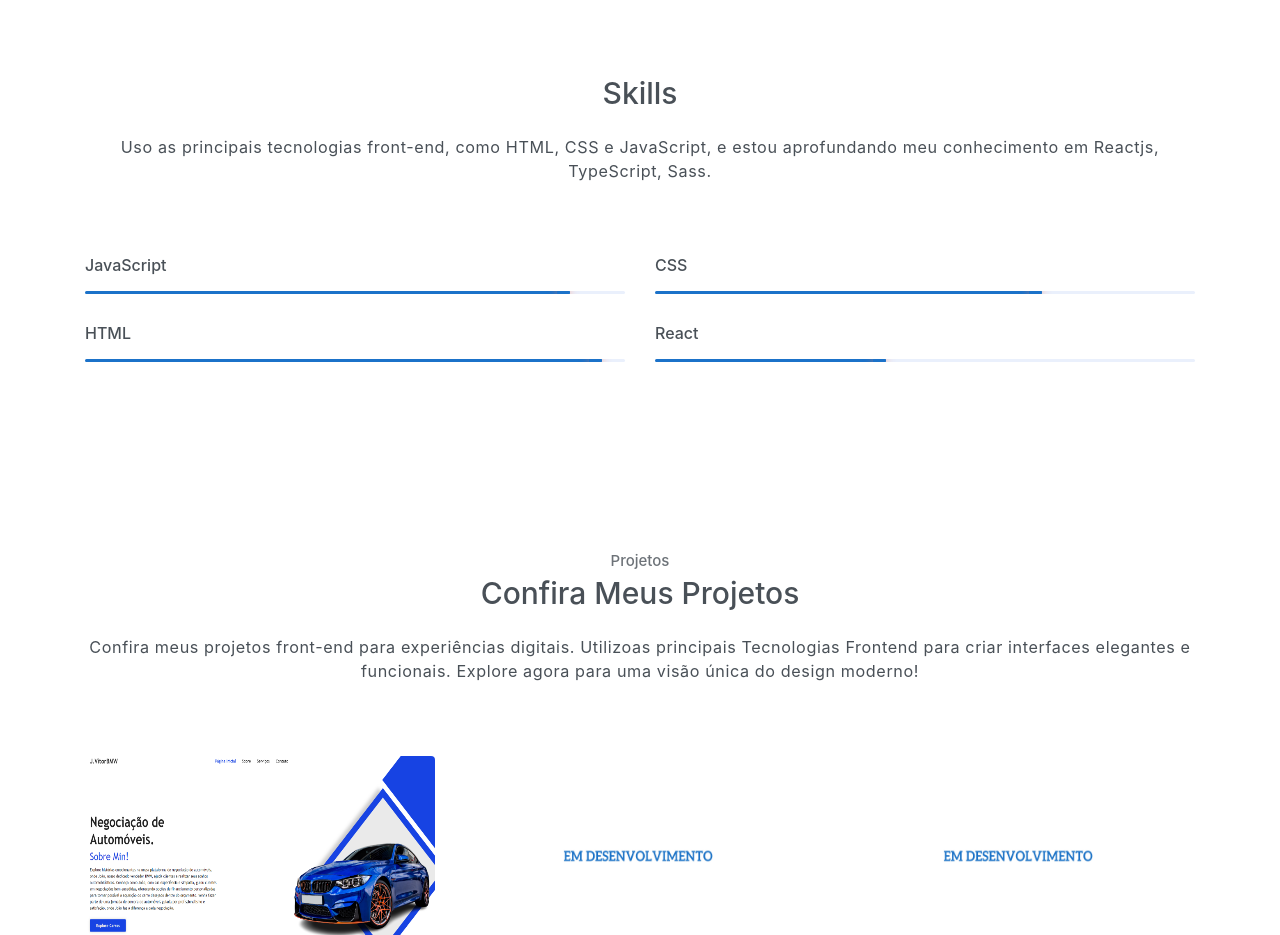
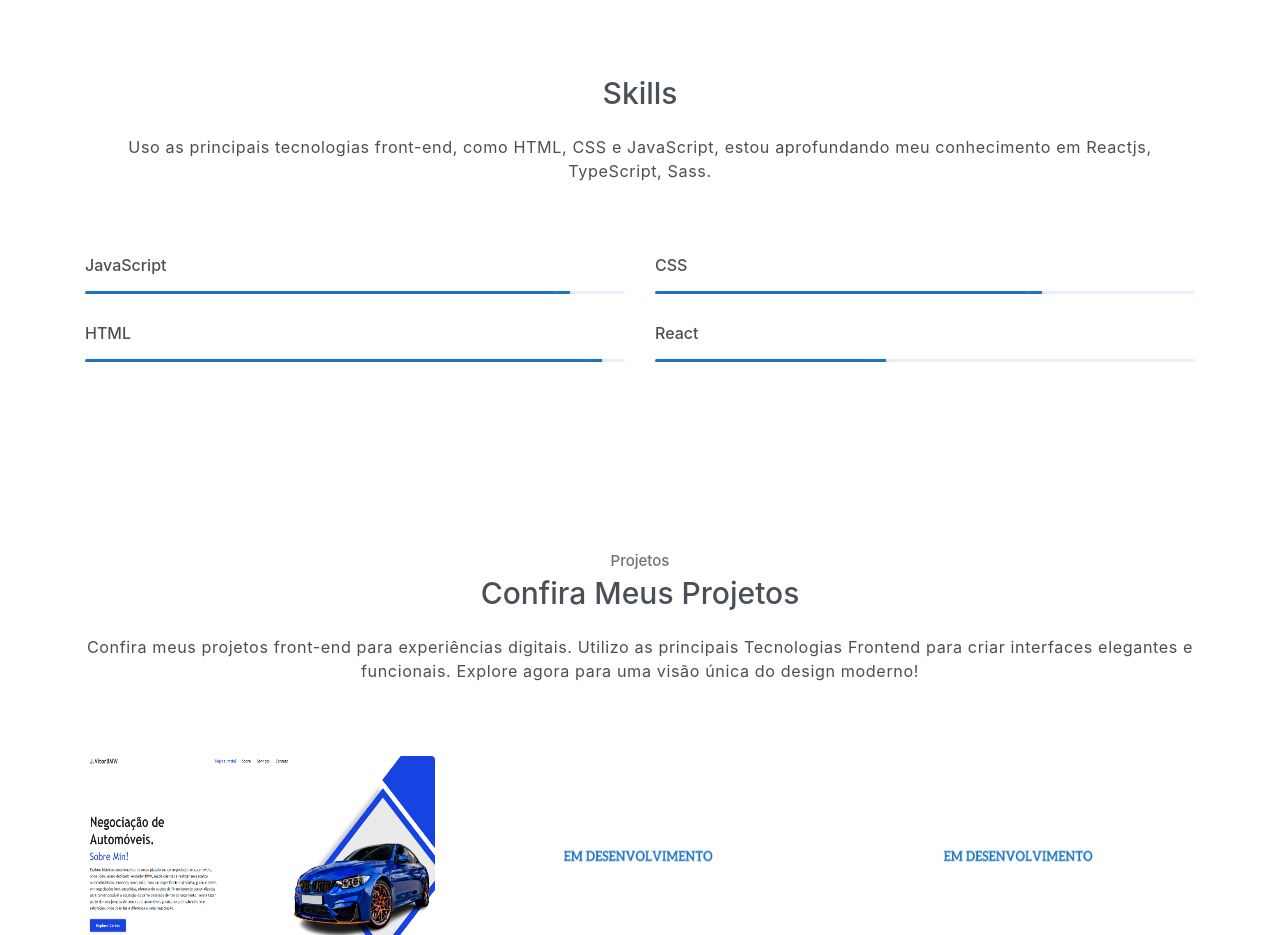
Before and after one commit to jvitor98k/jvitor98k.github.io, a plain HTML site: page index.html in a window 1280 px wide. Shown: the part 1260-2195 px from the top of the page. Drawn offline with Linux system fonts and the light colour scheme.

Commit message:
Update index.html

```diff
--- a/index.html
+++ b/index.html
@@ -106,7 +106,7 @@
     <section class="section">
         <div class="container text-center">
             <h6 class="section-title mb-4">Skills</h6>
-            <p class="mb-5 pb-4">Uso as principais tecnologias front-end, como HTML, CSS e JavaScript, e estou aprofundando meu conhecimento em Reactjs, TypeScript, Sass.</p>
+            <p class="mb-5 pb-4">Uso as principais tecnologias front-end, como HTML, CSS e JavaScript, estou aprofundando meu conhecimento em Reactjs, TypeScript, Sass.</p>
 
             <div class="row text-left">
                 <div class="col-sm-6">
@@ -143,7 +143,7 @@
         <div class="container text-center">
             <h6 class="subtitle">Projetos</h6>
             <h6 class="section-title mb-4">Confira Meus Projetos</h6>
-            <p class="mb-5 pb-4">Confira meus projetos front-end para experiências digitais. Utilizoas principais Tecnologias Frontend para criar interfaces elegantes e funcionais. Explore agora para uma visão única do design moderno!</p>
+            <p class="mb-5 pb-4">Confira meus projetos front-end para experiências digitais. Utilizo as principais Tecnologias Frontend para criar interfaces elegantes e funcionais. Explore agora para uma visão única do design moderno!</p>
 
             <div class="row">
                 <div class="col-sm-4">
```
